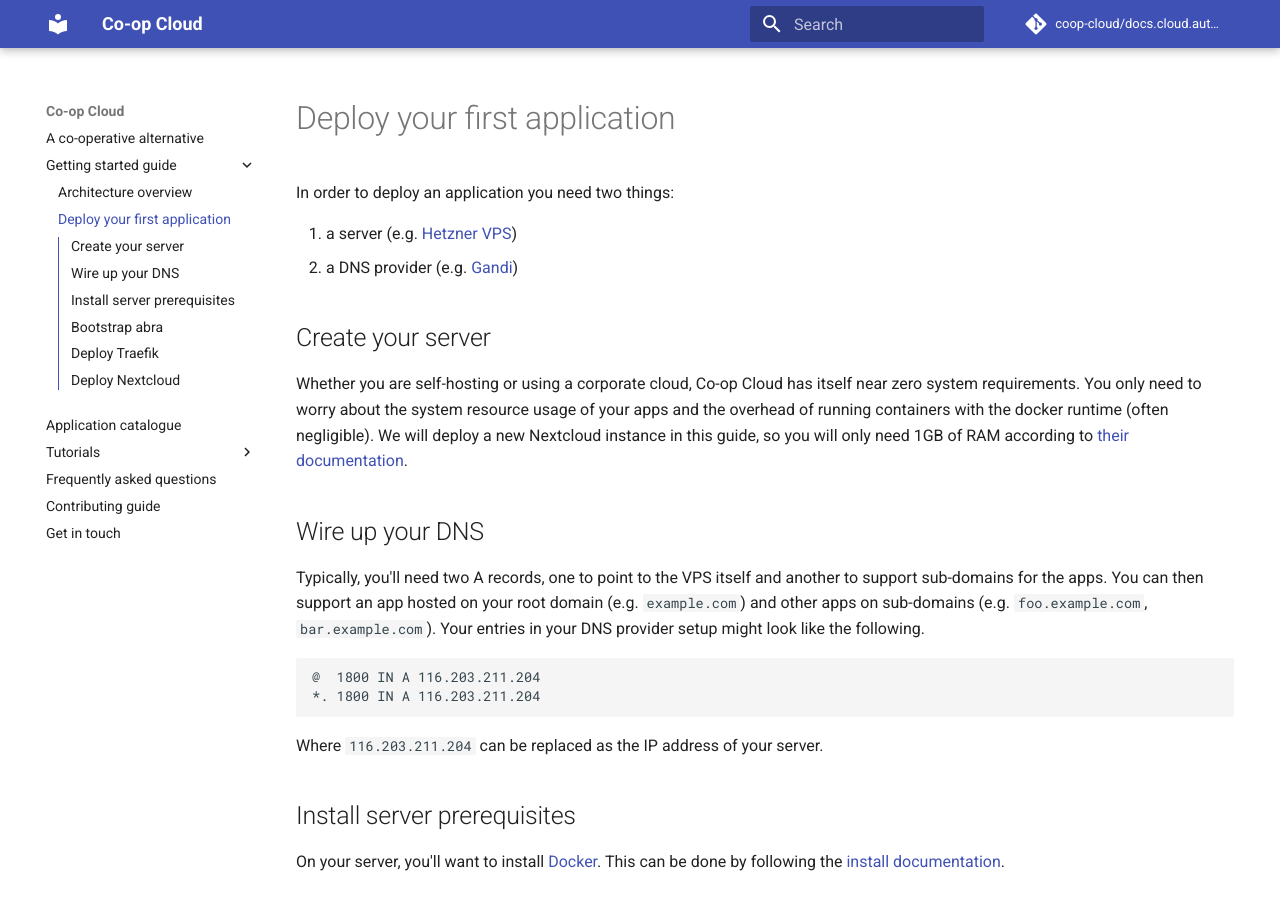
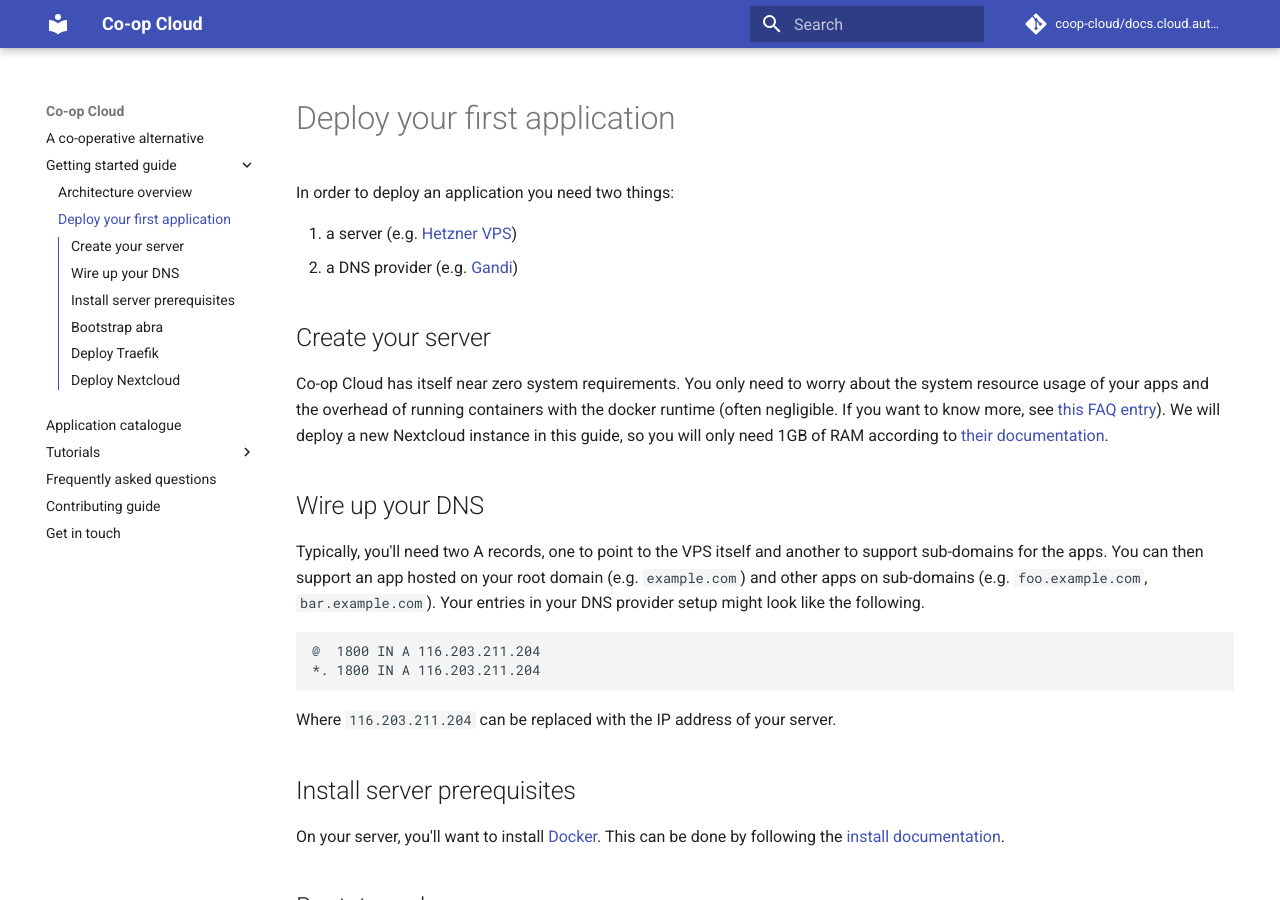
Before and after one commit to mayel/docs.coopcloud.tech, an MkDocs documentation site: the page built from docs/deploy.md, in a window 1280 px wide and 900 px high. Built offline with MkDocs 1.6.1 and Material for MkDocs 9.7.7, drawn with Linux system fonts in a browser that asks for light colours.

```diff
--- a/docs/deploy.md
+++ b/docs/deploy.md
@@ -9,7 +9,7 @@ In order to deploy an application you need two things:
 
 ## Create your server
 
-Whether you are self-hosting or using a corporate cloud, Co-op Cloud has itself near zero system requirements. You only need to worry about the system resource usage of your apps and the overhead of running containers with the docker runtime (often negligible). We will deploy a new Nextcloud instance in this guide, so you will only need 1GB of RAM according to [their documentation](https://docs.nextcloud.com/server/latest/admin_manual/installation/system_requirements.html).
+Co-op Cloud has itself near zero system requirements. You only need to worry about the system resource usage of your apps and the overhead of running containers with the docker runtime (often negligible. If you want to know more, see [this FAQ entry](/faq/#isnt-running-everything-in-container-really-inefficient)). We will deploy a new Nextcloud instance in this guide, so you will only need 1GB of RAM according to [their documentation](https://docs.nextcloud.com/server/latest/admin_manual/installation/system_requirements.html).
 
 ## Wire up your DNS
 
@@ -18,7 +18,7 @@ Typically, you'll need two A records, one to point to the VPS itself and another
     @  1800 IN A 116.203.211.204
     *. 1800 IN A 116.203.211.204
 
-Where `116.203.211.204` can be replaced as the IP address of your server.
+Where `116.203.211.204` can be replaced with the IP address of your server.
 
 ## Install server prerequisites
 
```
Also changed, not shown: docs/faq.md (+4 -0 lines).
